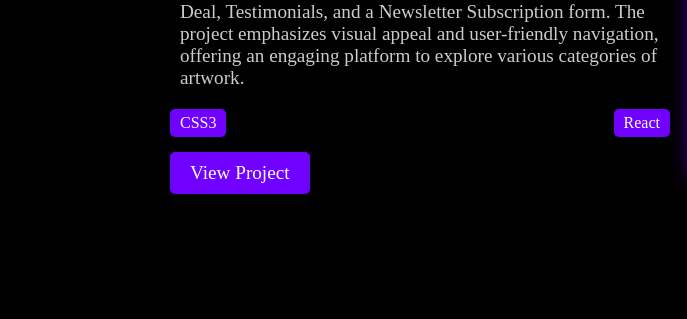
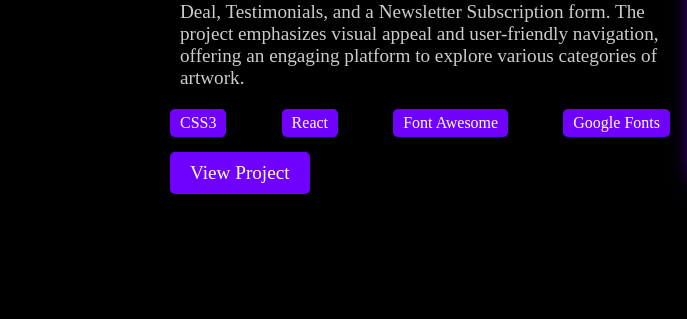
Before and after one commit to TulikaT/Portfolio, a plain HTML site: page index.html in a window 1280 px wide. Shown: the part 3121-3440 px from the top of the page, 0-687 px from the left. Drawn offline with nearby package versions, Linux system fonts and the light colour scheme.

Commit message:
Update index.html

```diff
--- a/index.html
+++ b/index.html
@@ -143,6 +143,8 @@
           <ul>
             <li>CSS3</li>
             <li>React</li>
+            <li>Font Awesome</li>
+            <li>Google Fonts</li>
           </ul>
           <a href="https://art-gallery-new-project.vercel.app/">View Project</a>
           </div>
```
